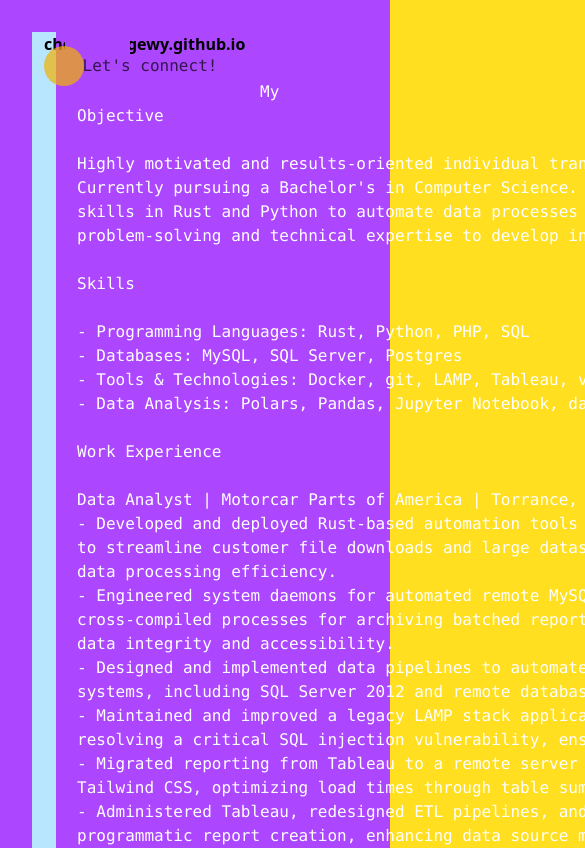
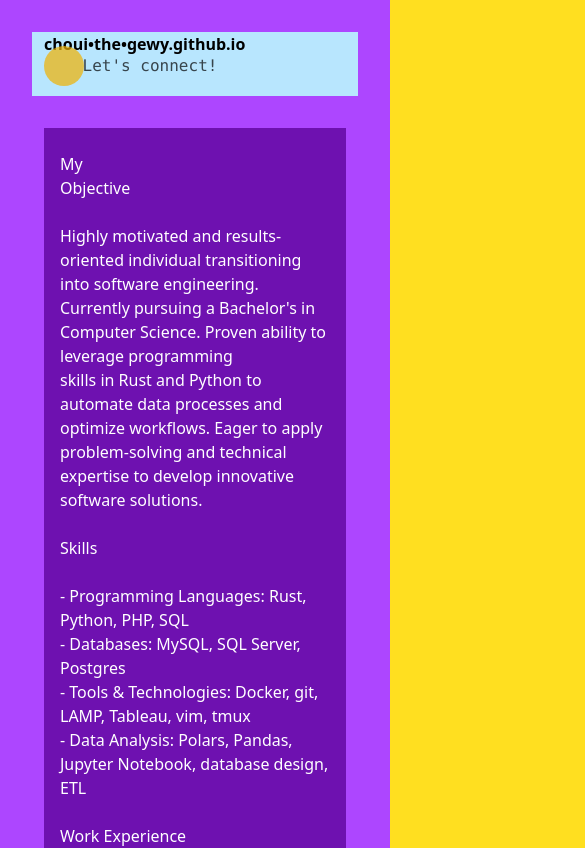
Before and after one commit to chouithegewy/chouithegewy.github.io, a plain HTML site: page index.html in a window 390 px wide. Shown: the top 848 px of the page, 585 px wide, since content can reach past the window. Drawn offline with Linux system fonts and the light colour scheme.

Commit message:
some more changes

```diff
--- a/index.html
+++ b/index.html
@@ -6,16 +6,16 @@
 </head>
 <body class="bg-yellow-300">
   <div class="@container">
-    <div class="grid grid-cols-6 bg-purple-500">
-      <div class="px-3 m-8 bg-sky-200">
+    <div class="grid grid-cols-1 sm:grid-cols-6 bg-purple-500">
+      <div class="col-span-2 px-3 m-8 bg-sky-200">
         <h1 class="col-span-2 bg-sky-200 text-3sm font-bold">choui&bull;the&bull;gewy.github.io</h1>
-        <div class="col-span-1 badge-base LI-profile-badge" data-locale="en_US" data-size="medium" data-theme="light" data-type="HORIZONTAL" data-vanity="david-nunes-childs" data-version="v1"><a class="badge-base__link LI-simple-link" href="https://www.linkedin.com/in/david-nunes-childs?trk=profile-badge"></a></div>
-        <pre class="col-span-1 bg-yellow-500 hover:bg-sky-200 rounded-full py-2 animate-bounce opacity-70 size-10">
+        <div class="col-span-2 badge-base LI-profile-badge" data-locale="en_US" data-size="medium" data-theme="light" data-type="HORIZONTAL" data-vanity="david-nunes-childs" data-version="v1"><a class="badge-base__link LI-simple-link" href="https://www.linkedin.com/in/david-nunes-childs?trk=profile-badge"></a></div>
+          <pre class="col-span-2 bg-yellow-500 hover:bg-sky-200 rounded-full py-2 animate-bounce opacity-70 size-10">
     <a href="https://www.linkedin.com/in/david-nunes-childs">Let's connect!</a>
-        </pre>
+          </pre>
         </div>
-        <div class="bg-purple-500 px-3">
-                <pre class="text-white my-20">
+      <div class="bg-purple-500 px-3 sm:col-start-3 sm:col-end-6 xs:col-start-1 xs:col-start-6">
+                <p class="whitespace-pre-line text-white mx-8 sm:my-20 bg-purple-800 px-4">
                    My
 Objective
 
@@ -63,7 +63,7 @@ Angeles | 2026 (Expected)
 Interests
 
 - Chess, Musical Instruments
-                </pre>
+                </p>
         </div>
       </div>
     </div>
```
Also changed, not shown: output.css.
